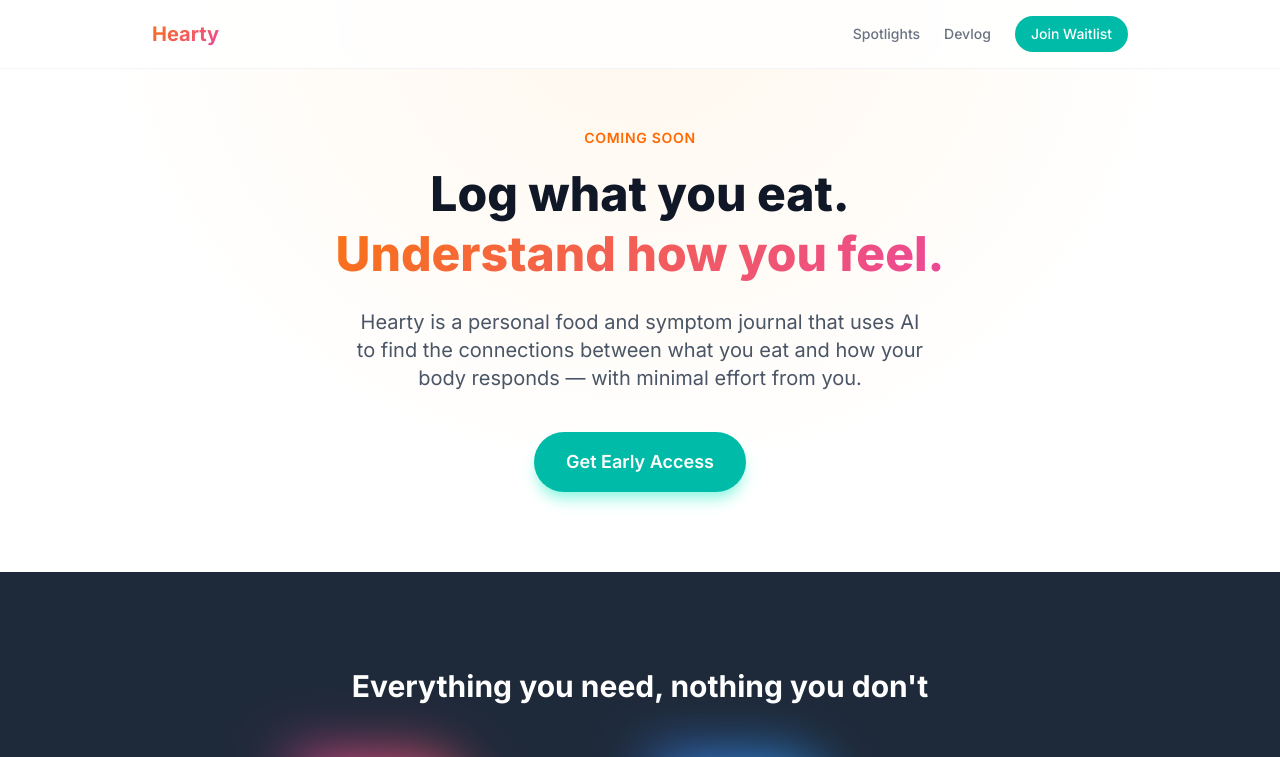
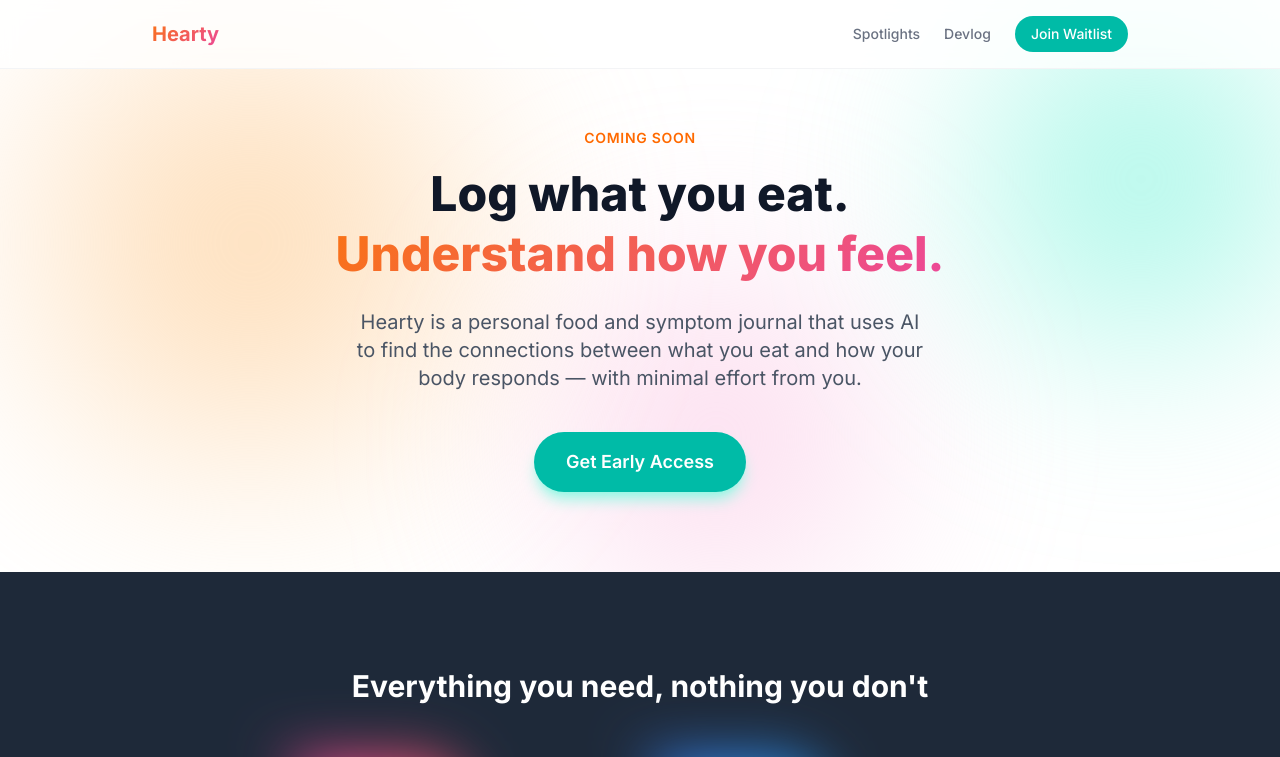
Before and after one commit to InfiniteInsight/hearty-landing, a plain HTML site: page index.html in a window 1280 px wide. Shown: the top 757 px of the page. Drawn offline with nearby package versions, Linux system fonts and the light colour scheme.

Commit message:
feat: add animated mesh gradient background to hero section
Co-Authored-By: Claude Sonnet 4.6 <noreply@anthropic.com>

```diff
--- a/index.html
+++ b/index.html
@@ -14,8 +14,45 @@
       -webkit-text-fill-color: transparent;
       background-clip: text;
     }
-    .hero-bg {
-      background: radial-gradient(ellipse at top, #fff7ed 0%, #ffffff 60%);
+    .hero-bg { background: #ffffff; }
+    .gradient-orb {
+      position: absolute;
+      border-radius: 50%;
+      filter: blur(80px);
+      mix-blend-mode: multiply;
+    }
+    .orb-orange {
+      width: 600px; height: 600px;
+      background: radial-gradient(circle, #fed7aa 0%, transparent 70%);
+      top: -20%; left: -10%;
+      animation: float-1 12s ease-in-out infinite;
+    }
+    .orb-teal {
+      width: 500px; height: 500px;
+      background: radial-gradient(circle, #99f6e4 0%, transparent 70%);
+      top: -10%; right: -10%;
+      animation: float-2 10s ease-in-out infinite;
+    }
+    .orb-pink {
+      width: 420px; height: 420px;
+      background: radial-gradient(circle, #fbcfe8 0%, transparent 70%);
+      bottom: -20%; left: 35%;
+      animation: float-3 14s ease-in-out infinite;
+    }
+    @keyframes float-1 {
+      0%, 100% { transform: translate(0, 0) scale(1); }
+      33%       { transform: translate(100px, 50px) scale(1.1); }
+      66%       { transform: translate(-50px, 100px) scale(0.9); }
+    }
+    @keyframes float-2 {
+      0%, 100% { transform: translate(0, 0) scale(1); }
+      33%       { transform: translate(-80px, 60px) scale(0.9); }
+      66%       { transform: translate(40px, -80px) scale(1.1); }
+    }
+    @keyframes float-3 {
+      0%, 100% { transform: translate(0, 0) scale(1); }
+      33%       { transform: translate(60px, -40px) scale(1.1); }
+      66%       { transform: translate(-60px, 30px) scale(0.95); }
     }
     @keyframes blob {
       0%, 100% { transform: translateY(10px); }
@@ -42,8 +79,13 @@
   </nav>
 
   <!-- Hero -->
-  <section class="hero-bg pt-32 pb-20 px-6">
-    <div class="max-w-3xl mx-auto text-center">
+  <section class="hero-bg pt-32 pb-20 px-6 relative overflow-hidden">
+    <div class="absolute inset-0 overflow-hidden">
+      <div class="gradient-orb orb-orange"></div>
+      <div class="gradient-orb orb-teal"></div>
+      <div class="gradient-orb orb-pink"></div>
+    </div>
+    <div class="max-w-3xl mx-auto text-center relative z-10">
       <p class="text-orange-500 font-semibold text-sm uppercase tracking-wider mb-4">Coming Soon</p>
       <h1 class="text-5xl font-extrabold leading-tight mb-6">
         Log what you eat.<br />
```
